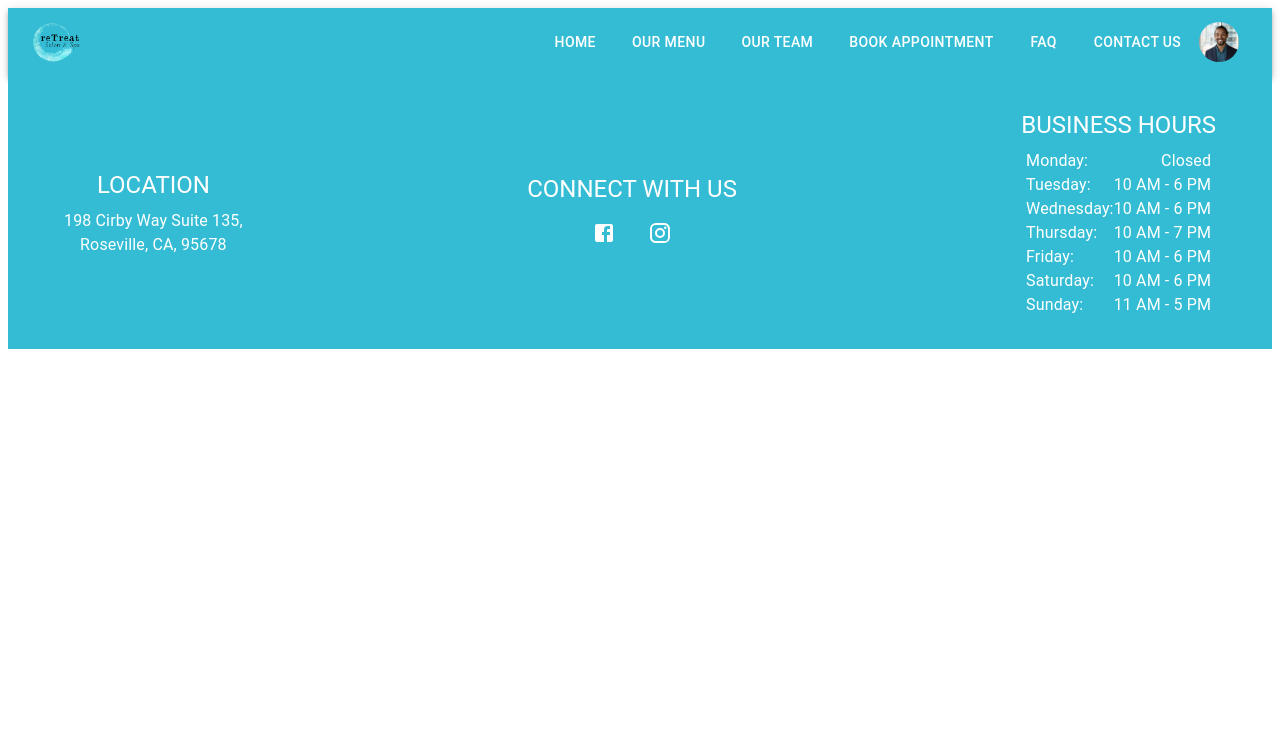
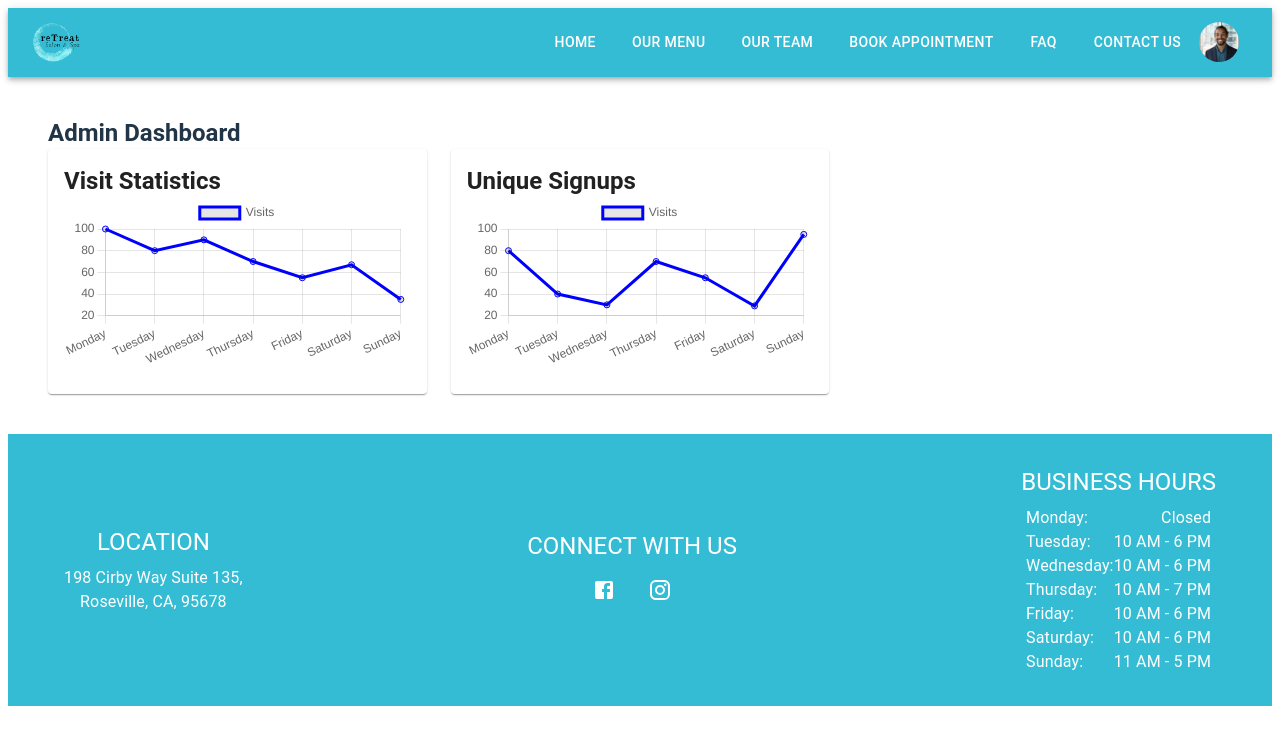
Before and after one commit to The-Fella-s/reTreat, a React (Vite) app in the folder frontend/: page /dashboard in a window 1280 px wide. Shown: the top 744 px of the page. Built offline with nearby package versions, Linux system fonts and the light colour scheme.

Commit message:
Basic layout of dashboard page

```diff
--- a/frontend/src/App.jsx
+++ b/frontend/src/App.jsx
@@ -12,6 +12,7 @@ import NavBar from './components/NavBar';
 import Register from "./pages/Register.jsx";
 import MeetTheTeam from './Pages/MeetTheTeam.jsx';
 import BookAppointment from "./pages/BookAppointment.jsx";
+import Dashboard from "./pages/Dashboard.jsx";
 import Profile from './components/Profile.jsx'; // Import Profile component
 import Menu from './pages/Menu.jsx'; // Import Menu component
 import { ToastContainer, toast } from 'react-toastify'; //Toastify components
@@ -75,6 +76,9 @@ function App() {
           {/* Payment Page */}
           <Route path="/payment" element={<Payment />} />
 
+          {/* Dashboard Page */}
+          <Route path="/dashboard" element={<Dashboard />} />
+
         </Routes>
 
         {/* Footer is outside the routes, it will show on every page */}
--- /dev/null
+++ b/frontend/src/components/SignupsCard.jsx
@@ -0,0 +1,61 @@
+import * as React from 'react';
+import Card from '@mui/material/Card';
+import CardActions from '@mui/material/CardActions';
+import CardContent from '@mui/material/CardContent';
+import Button from '@mui/material/Button';
+import Typography from '@mui/material/Typography';
+import { Box, Dialog, DialogTitle, DialogContent, DialogActions, CardMedia } from '@mui/material';
+import PropTypes from 'prop-types';
+
+import { SignupsData } from './SignupsData';
+import{Line} from 'react-chartjs-2';
+import{Chart as ChartJS,
+       CategoryScale,
+       LinearScale,
+       PointElement,
+       LineElement,
+       Title,
+       Tooltip,
+       Legend
+} from 'chart.js';
+
+ChartJS.register(
+    CategoryScale,
+    LinearScale,
+    PointElement,
+    LineElement,
+    Title,
+    Tooltip,
+    Legend
+);
+
+const SignupsCard = () => {
+    const options ={};
+    const data = {};
+    return ( <Card>
+        <CardContent>
+            <Typography variant = "cardTitle">
+                Unique Signups
+            </Typography>
+
+           <Line options={options} data = {SignupsData}/>
+
+            <Box sx={styles.container}>
+
+            </Box>
+        </CardContent>
+    </Card>
+
+    )
+
+
+}
+
+export default SignupsCard;
+
+const styles = {
+    container: {
+        width: '100%',
+        position: 'relative'
+    },
+}
--- /dev/null
+++ b/frontend/src/components/SignupsData.jsx
@@ -0,0 +1,18 @@
+export const SignupsData ={
+    labels: [
+        "Monday",
+        "Tuesday",
+        "Wednesday",
+        "Thursday",
+        "Friday",
+        "Saturday",
+        "Sunday",
+    ],
+    datasets:[
+        {
+            label: "Visits",
+            data: [80, 40, 30, 70, 55, 29, 95],
+            borderColor: "blue",
+        }
+    ]
+};
--- /dev/null
+++ b/frontend/src/components/VisitsCard.jsx
@@ -0,0 +1,61 @@
+import * as React from 'react';
+import Card from '@mui/material/Card';
+import CardActions from '@mui/material/CardActions';
+import CardContent from '@mui/material/CardContent';
+import Button from '@mui/material/Button';
+import Typography from '@mui/material/Typography';
+import { Box, Dialog, DialogTitle, DialogContent, DialogActions, CardMedia } from '@mui/material';
+import PropTypes from 'prop-types';
+
+import { VisitsData } from './VisitsData';
+import{Line} from 'react-chartjs-2';
+import{Chart as ChartJS,
+       CategoryScale,
+       LinearScale,
+       PointElement,
+       LineElement,
+       Title,
+       Tooltip,
+       Legend
+} from 'chart.js';
+
+ChartJS.register(
+    CategoryScale,
+    LinearScale,
+    PointElement,
+    LineElement,
+    Title,
+    Tooltip,
+    Legend
+);
+
+const VisitsCard = () => {
+    const options ={};
+    const data = {};
+    return ( <Card>
+        <CardContent>
+            <Typography variant = "cardTitle">
+                Visit Statistics
+            </Typography>
+
+           <Line options={options} data = {VisitsData}/>
+
+            <Box sx={styles.container}>
+
+            </Box>
+        </CardContent>
+    </Card>
+
+    )
+
+
+}
+
+export default VisitsCard;
+
+const styles = {
+    container: {
+        width: '100%',
+        position: 'relative'
+    },
+}
--- /dev/null
+++ b/frontend/src/components/VisitsData.jsx
@@ -0,0 +1,19 @@
+
+export const VisitsData ={
+    labels: [
+        "Monday",
+        "Tuesday",
+        "Wednesday",
+        "Thursday",
+        "Friday",
+        "Saturday",
+        "Sunday",
+    ],
+    datasets:[
+        {
+            label: "Visits",
+            data: [100, 80, 90, 70, 55, 67, 35],
+            borderColor: "blue",
+        }
+    ]
+};
--- /dev/null
+++ b/frontend/src/pages/Dashboard.jsx
@@ -0,0 +1,31 @@
+import React, {useState} from 'react';
+import {Typography, Grid2, Button, Box} from '@mui/material';
+import {formatDuration} from '../utilities/formatDuration.js';
+import services from '../temporarydata/Services.jsx';
+import {useNavigate} from 'react-router-dom';
+import VisitsCard from '../components/VisitsCard.jsx';
+import SignupsCard from '../components/SignupsCard.jsx';
+
+const Dashboard = () => {
+    return (<Box>
+ <Typography variant="h5" sx={{ fontWeight: 'bold' }}  xs={12} sm={6} md={4} p={5}>
+                    Admin Dashboard
+        <Box sx={styles.columnContainer}>
+        <VisitsCard sx ={styles.item} />
+        <SignupsCard sx ={styles.item} />
+        </Box>
+ </Typography>
+ </Box>)
+}
+
+export default Dashboard;
+
+const styles={
+    columnContainer:{
+        columns: '280px 3',
+        maxWidth: 1400
+    },
+    item:{
+        mb: 2
+    },
+}
```
Also changed, not shown: package.json (added, +7 -0 lines), 1 other file (tests, documents, lock files or other folders).
